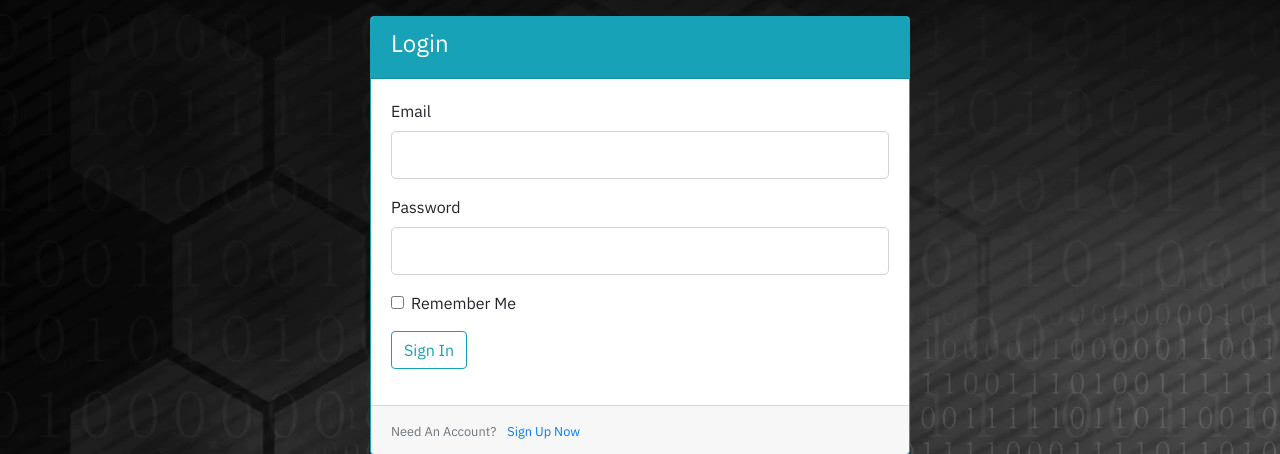
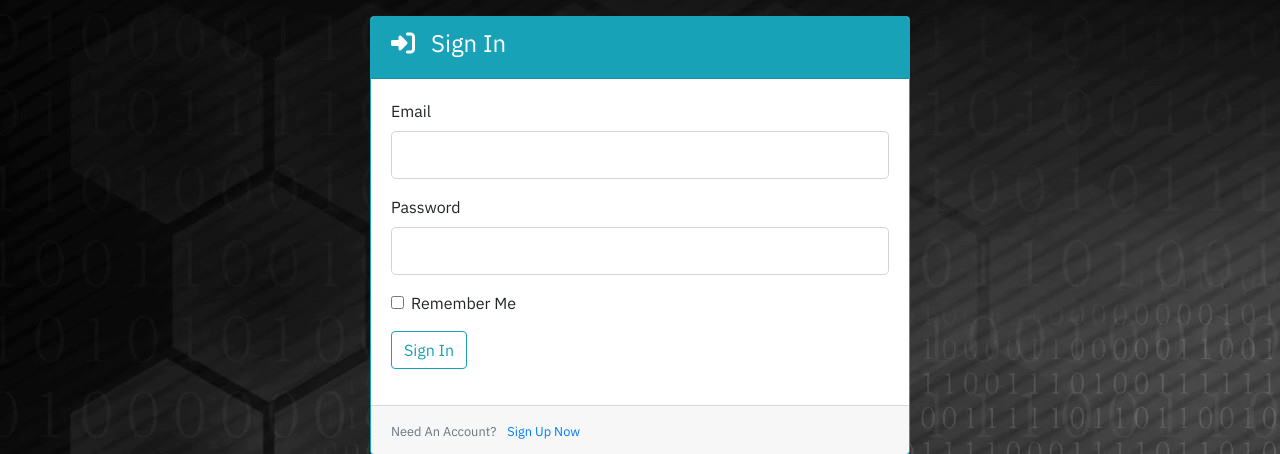
Before and after one commit to jdl208/Code_book, a Flask app: page /login in a window 1280 px wide. Shown: the part 56-510 px from the top of the page. Run offline with Flask 2, Linux system fonts and the light colour scheme; some libraries are stand-ins or nearby versions.

Commit message:
Added icon to header

```diff
--- a/codebook/templates/login.html
+++ b/codebook/templates/login.html
@@ -1,10 +1,10 @@
 {% extends 'base.html' %}
 {% block content %}
 <div class="row mt-3">
-    <div class="col-md-6 offset-md-3">
-        <div class="card border-info">
-            <div class="card-header bg-info text-white">
-                <h4>Login</h4>
+	<div class="col-12 col-md-6 offset-md-3">
+		<div class="card border-info">
+			<div class="card-header bg-info text-white">
+				<h4><i class="fas fa-sign-in-alt mr-3"></i>Sign In</h4>
             </div>
             <div class="card-body">
                 <form method="POST" action="">
```
